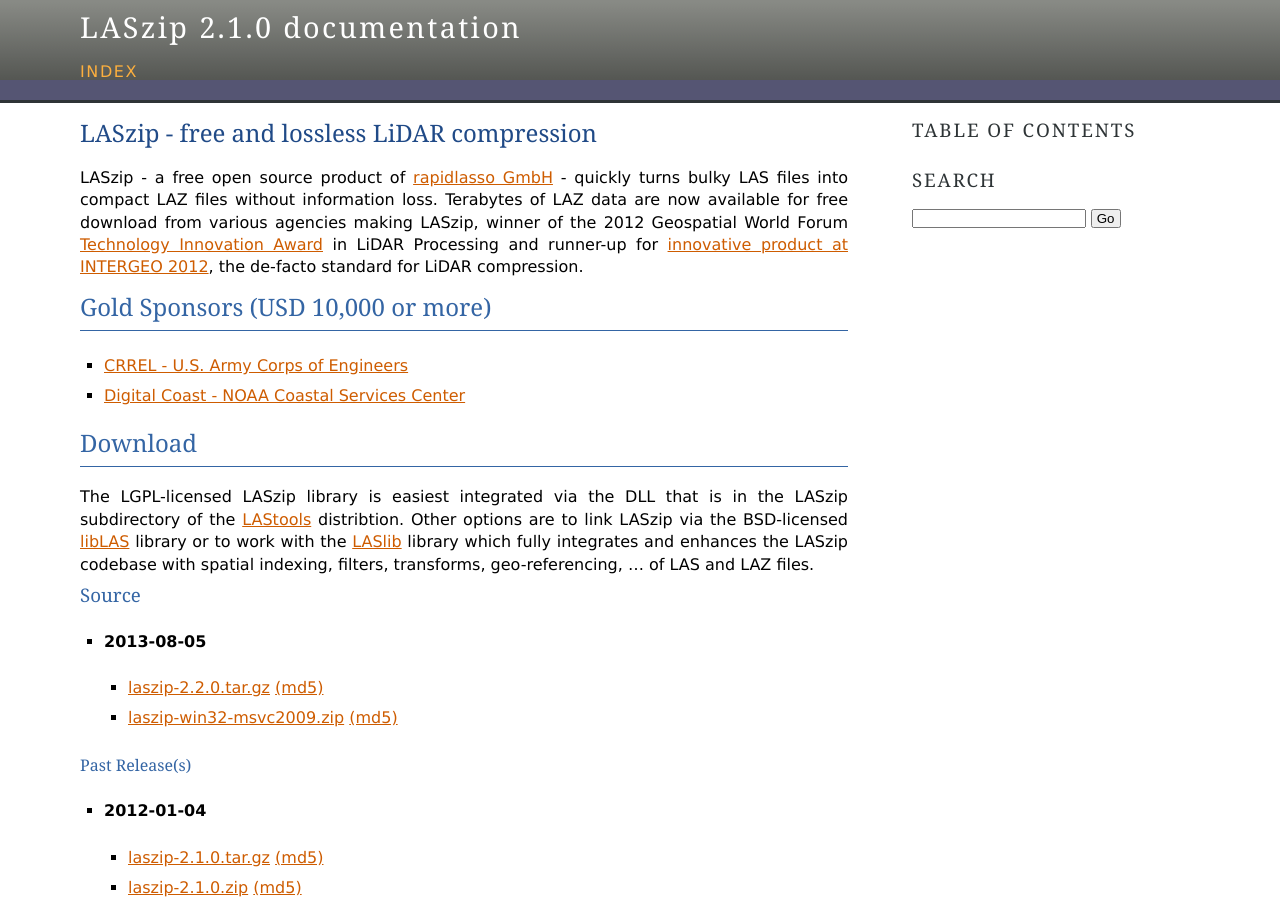
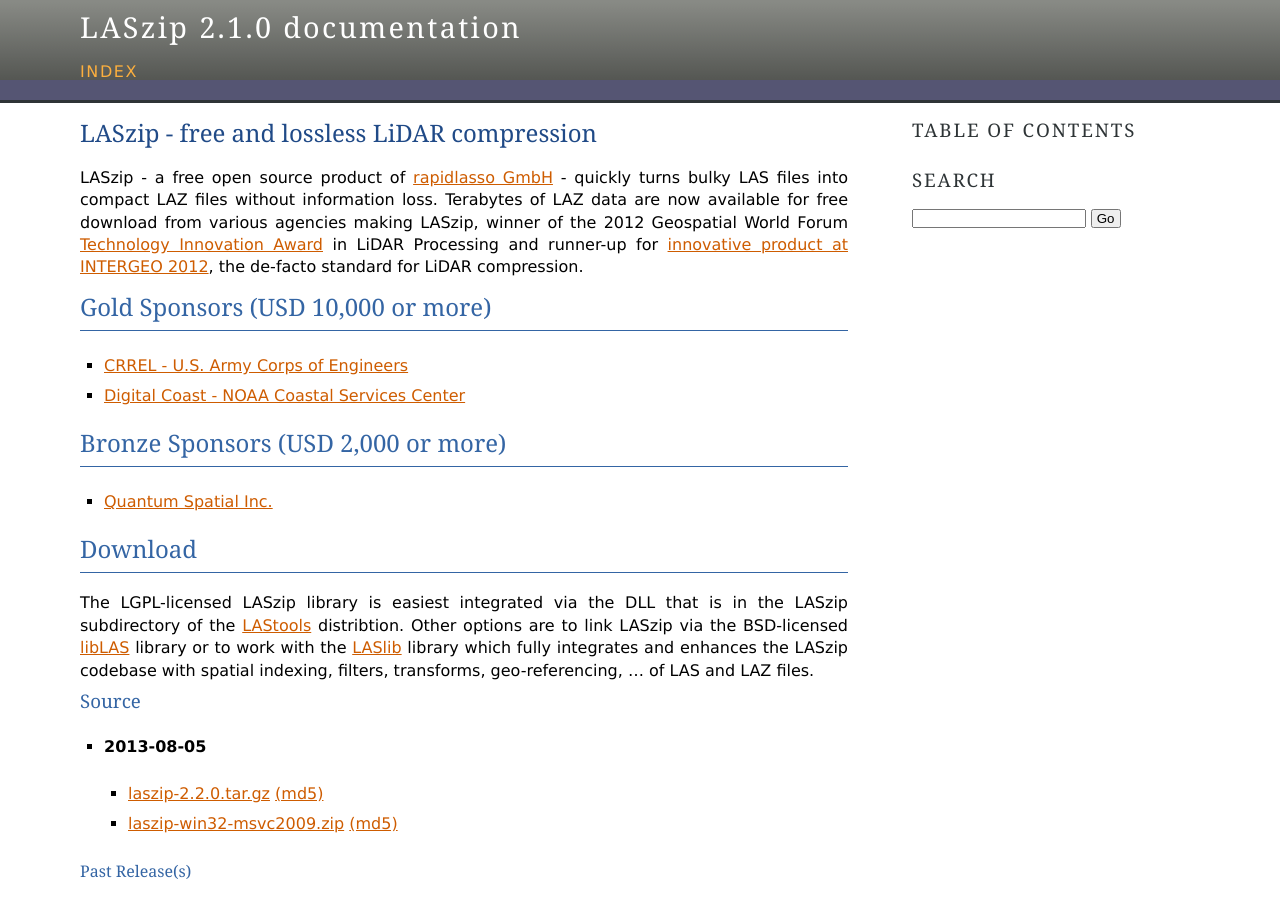
Before and after one commit to LASzip/LASzip, a Sphinx documentation site: the page built from docs/source/index.rst, in a window 1280 px wide and 900 px high. Built offline with Sphinx 7.4.7, drawn with Linux system fonts in a browser that asks for light colours.

Commit message:
Quantum Spatial becomes bronze sponsor

```diff
--- a/docs/source/index.rst
+++ b/docs/source/index.rst
@@ -11,6 +11,10 @@
 ------------------------------------------------------------------------------
 * `CRREL - U.S. Army Corps of Engineers <http://www.crrel.usace.army.mil/>`_
 * `Digital Coast - NOAA Coastal Services Center <http://www.csc.noaa.gov/digitalcoast/>`_
+
+Bronze Sponsors (USD 2,000 or more)
+------------------------------------------------------------------------------
+* `Quantum Spatial Inc. <http://quantumspatial.com/>`_
 
 Download
 ------------------------------------------------------------------------------
```
